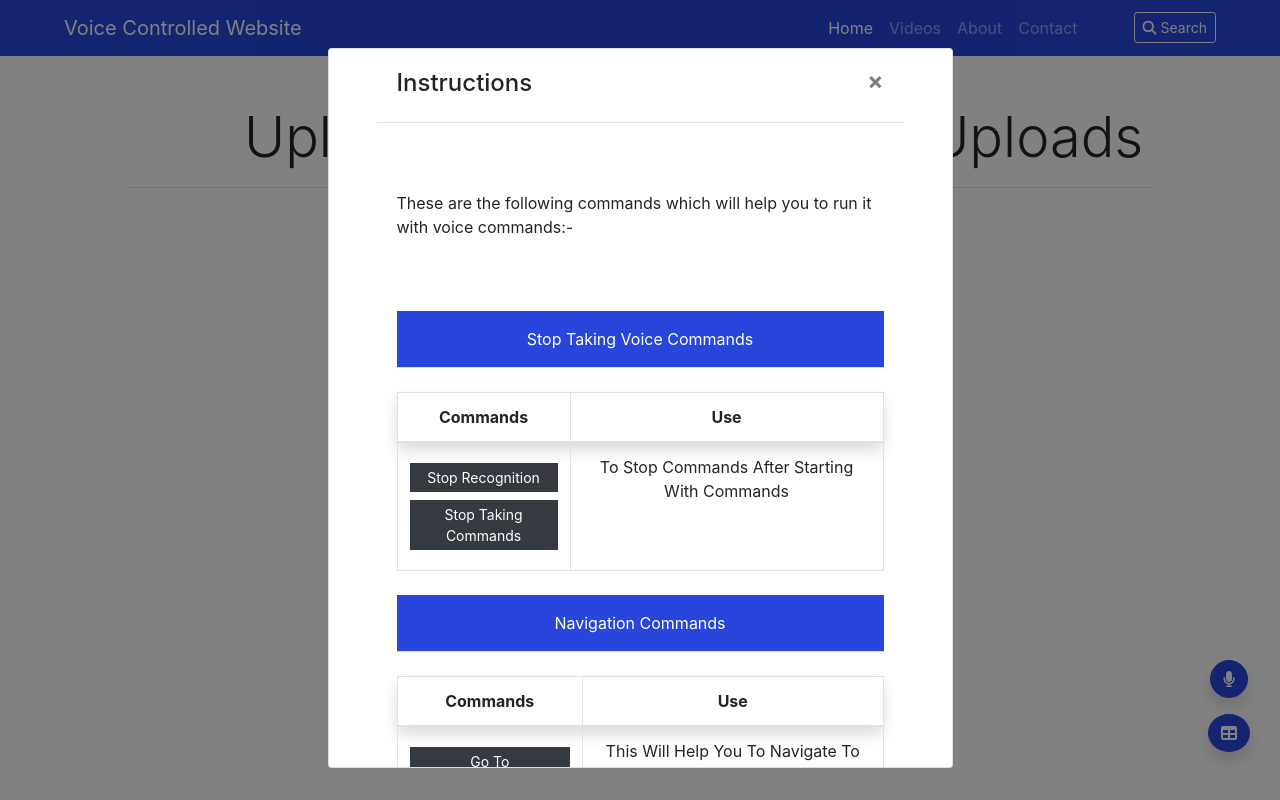
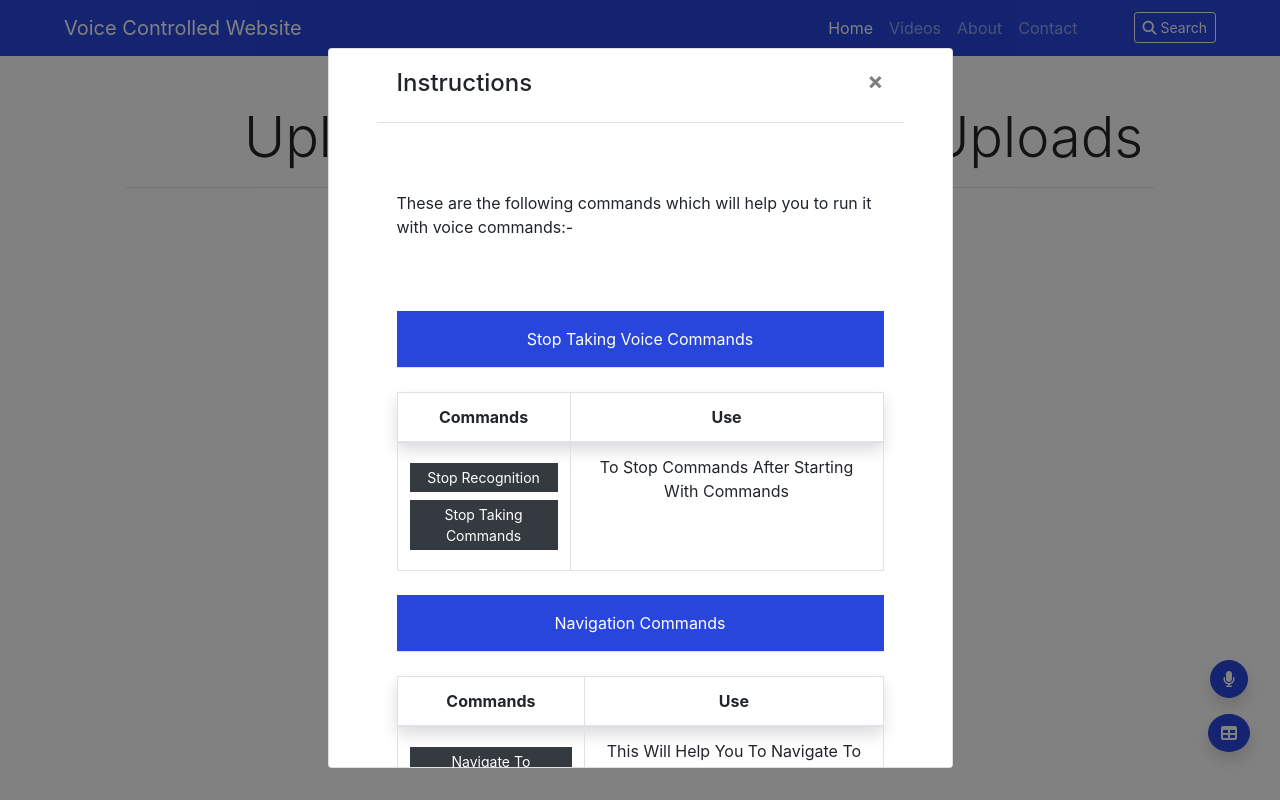
Before and after one commit to RamanSharma100/Reactjs-voice-controllable-website, a React (Create React App) app: page / in a window 1280 px wide. Built offline with nearby package versions, Linux system fonts and the light colour scheme.

Commit message:
fixed bugs in commands table

```diff
--- a/src/components/InstructionScreen/index.js
+++ b/src/components/InstructionScreen/index.js
@@ -49,12 +49,12 @@ const InstructionScreen = ({ setInstructionScreen, setStopReco }) => {
             rows={[
               {
                 commands: [
-                  "Go to <_page_name_> page/route",
-                  "Go to <_page_name_>",
-                  "Go to <_route_name_> page/route",
-                  "Go to <_route_name_>",
+                  "Navigate to <_page_name_> page/route",
+                  "Navigate to <_page_name_>",
+                  "Navigate to <_route_name_> page/route",
+                  "Navigate to <_route_name_>",
                 ],
-                info: "This will help you to navigate to pages <br/> Example:- Go to Home/Index Page/route, Go to Home/Index, Go to video/videos page/route ",
+                info: "This will help you to navigate to pages <br/> Example:- Navigate to Home/Index Page/route, Navigate to Home/Index, Navigate to video/videos page/route ",
               },
             ]}
           />
```
